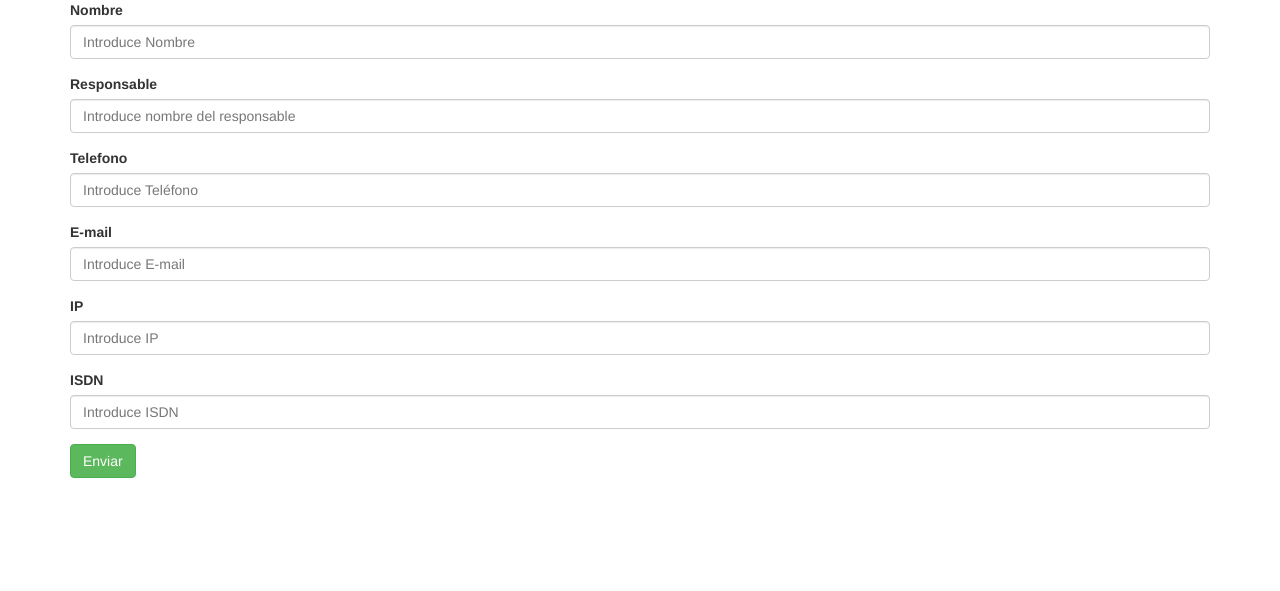
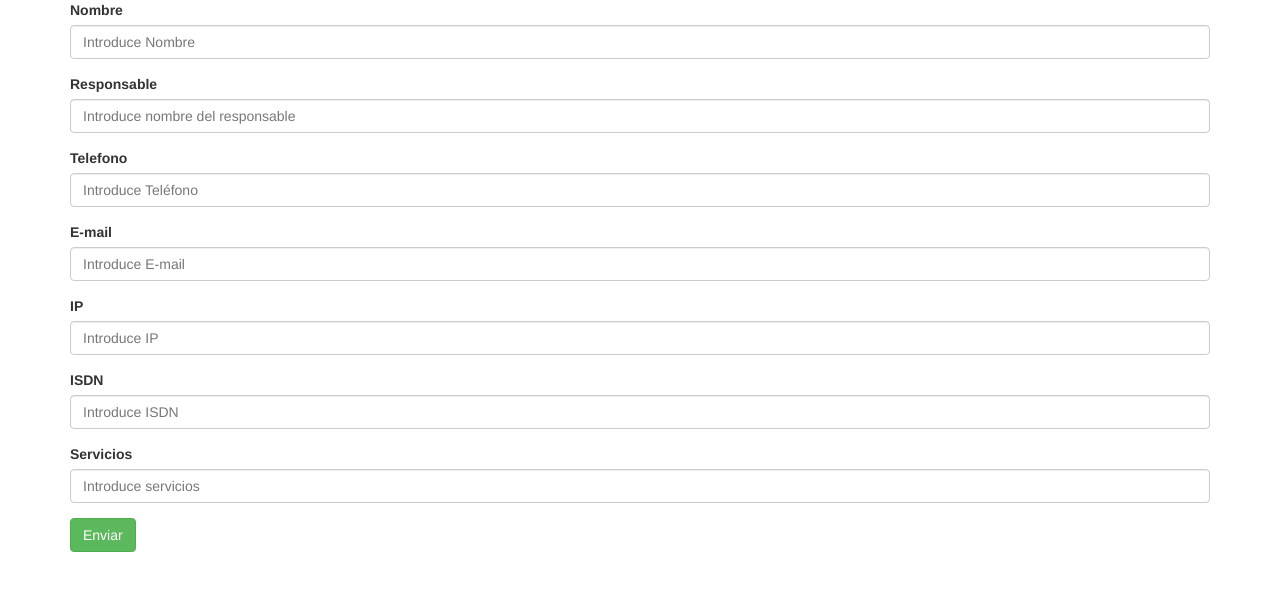
Before and after one commit to cmav21/EP3-Cesar, a PHP site: page /sala_remota.html in a window 1280 px wide. Shown: the top 591 px of the page. Run offline with PHP 8.4, Linux system fonts and the light colour scheme.

Commit message:
agregar servicios #6

```diff
--- a/index.php
+++ b/index.php
@@ -40,7 +40,7 @@ require "cfg/conexion.php";
    $resultado= $conexion->query($query);
    echo "<div class='container'>";
    echo "<table class='table table-striped'>";
-   echo "<th> Nombre de Sala</th> <th>Respondable de Sala</th> <th>Telefono</th> <th>E-Mail</th> <th>IP</th> <th>Editar</th> <th>Eliminar</th>";
+   echo "<th> Nombre de Sala</th> <th>Respondable de Sala</th> <th>Telefono</th> <th>E-Mail</th> <th>IP</th> <th>Servicios</th> <th>Editar</th> <th>Eliminar</th>";
    while ($dato=mysqli_fetch_array($resultado)) {
 
    echo "<tr>";
@@ -49,6 +49,7 @@ require "cfg/conexion.php";
    echo "<td>". $dato['telefono']."</td>";
    echo "<td>". $dato ['email_responsable']."</td>";
    echo "<td>". $dato ['ip']."</td>";
+   echo "<td>". $dato['servicios']."</td>";
    echo "<td><a href='editarSala.php?id=". $dato ['id_sala_remota']."'>Editar</a></td>";
    echo "<td><a href='eliminarSala.php?id=". $dato ['id_sala_remota']."'>Eliminar</a></td>";
    echo "</tr>";
--- a/sala_remota.html
+++ b/sala_remota.html
@@ -54,6 +54,11 @@
     <input name= "isdn" type="text" class="form-control" id="juan Perez"
            placeholder="Introduce ISDN">
   </div>
+      <div class="form-group">
+    <label for="ejemplo_email_1">Servicios</label>
+    <input name= "servicios" type="text" class="form-control" id="juan Perez"
+           placeholder="Introduce servicios">
+  </div>
   <button type="submit" class="btn btn-success">Enviar</button>
 </form>
 </div>
```
